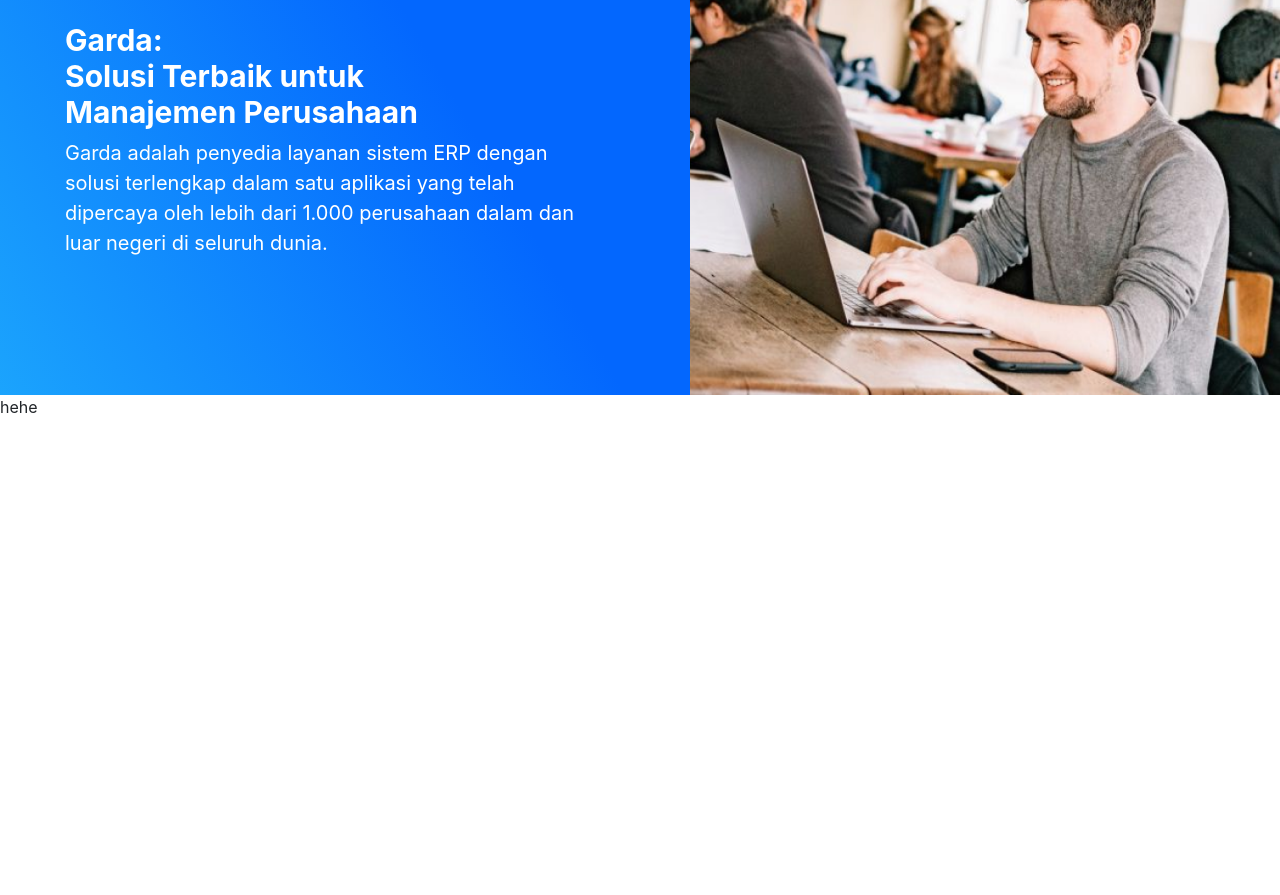
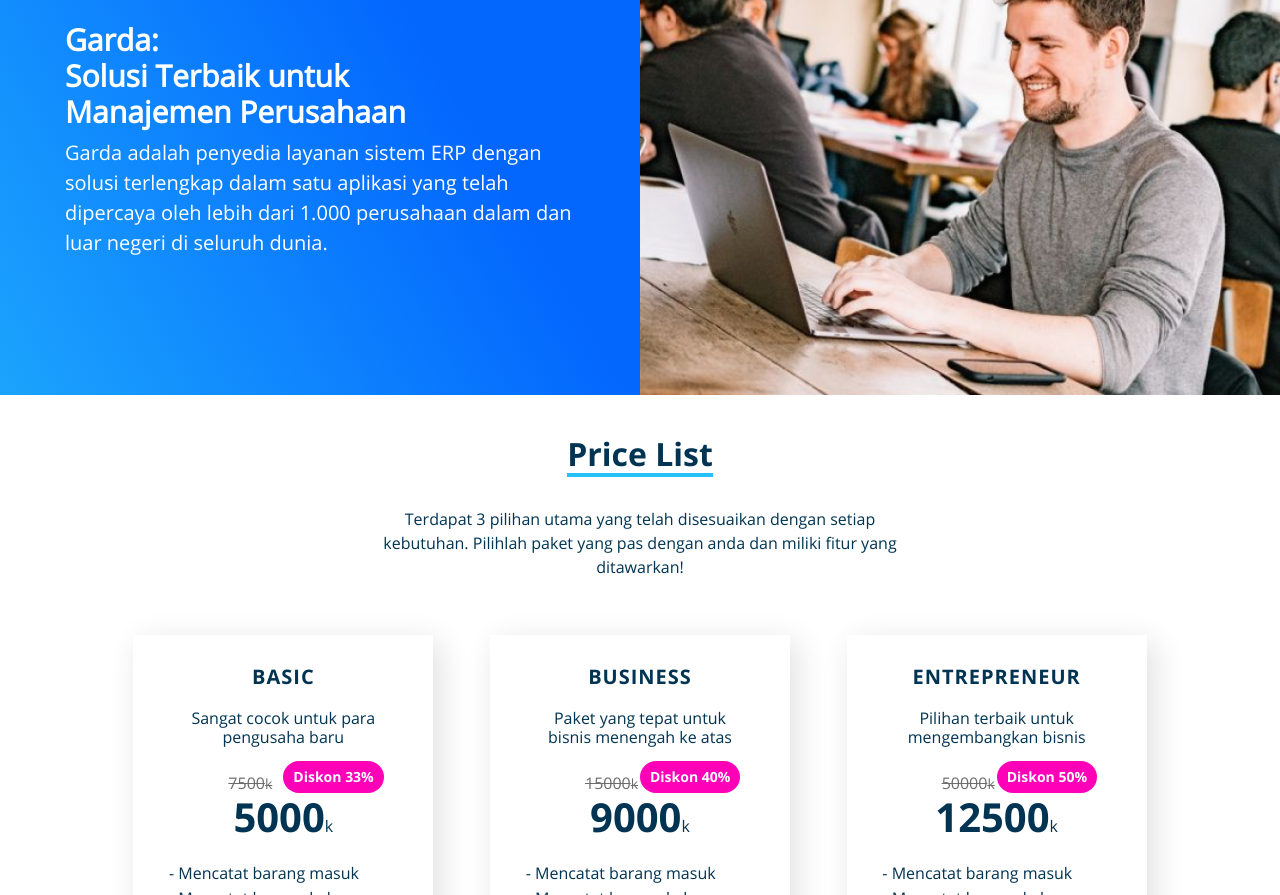
Before and after one commit to Mock1ng/garda-landing-page, a React (Create React App) app: page / in a window 1280 px wide. Shown: the part 900-1795 px from the top of the page. Built offline with nearby package versions, Linux system fonts and the light colour scheme.

Commit message:
almost with card, minus best seller card

```diff
--- a/src/App.js
+++ b/src/App.js
@@ -2,16 +2,21 @@
 import Navbar from './components/navbar/Navbar';
 import Jumbotron from './components/Jumbotron';
 import About from './components/About';
+import PriceList from './components/priceList/PriceList';
+import { PlanProvider } from './components/PlanContext';
 import './App.scss';
 
 function App() {
   return (
-    <div className='panjang'>
-      <Navbar />
-      <Jumbotron />
-      <About />
-      <div className="panjang">hehe</div>
-    </div>
+    <PlanProvider>
+      <div>
+        <Navbar />
+        <Jumbotron />
+        <About />
+        <PriceList />
+        <div className="panjang"></div>
+      </div>
+    </PlanProvider>
   );
 }
 
--- a/src/App.scss
+++ b/src/App.scss
@@ -1,6 +1,11 @@
 @font-face {
   font-family: Open-sans;
   src: url(./assets/fonts/Open_Sans/OpenSans-Regular.ttf);
+}
+
+@font-face {
+  font-family: Open-sans-bold;
+  src: url(./assets/fonts/Open_Sans/OpenSans-Bold.ttf);
 }
 
 @font-face {
@@ -15,12 +20,18 @@
   margin: 0;
   padding: 0;
   box-sizing: border-box;
+  font-family: 'Open-sans';
+}
+
+body {
+  // overflow: hidden;
 }
 
 
 @import './components/styles/navbar';
 @import './components//styles/jumbotron';
 @import './components/styles/about';
+@import './components/styles/price';
 
 .container-fluid {
 
--- a/src/components/Jumbotron.js
+++ b/src/components/Jumbotron.js
@@ -1,6 +1,7 @@
 import React from 'react';
 import jumbotron1 from '../assets/svgs/jumbotron1.svg';
-import jumbotron2 from '../assets/svgs/jumbotron2.svg'
+import jumbotron2 from '../assets/svgs/jumbotron2.svg';
+import imgJumbotron2 from '../assets/imgs/img-jumbotron2.png';
 
 const Jumbotron = () => {
     return (
@@ -13,6 +14,7 @@
                     pengadaan, manufaktur, pelayanan, penjualan, dan finansial.</p>
                 </div>
             </div>
+            <img src={imgJumbotron2} alt="working" className='img-jumbotron2' />
             <img src={jumbotron2} alt="ilus2" className='ilus-jumbotron2' />
         </div>
     )
--- /dev/null
+++ b/src/components/PlanContext.js
@@ -0,0 +1,55 @@
+import React, { createContext } from 'react';
+
+export const PlanContext = createContext();
+
+export const PlanProvider = props => {
+    const basic = {
+        title: 'BASIC',
+        desc: 'Sangat cocok untuk para pengusaha baru',
+        priceBefore: 7500,
+        discount: 33,
+        realPrice: 5000,
+        services: [
+            'Mencatat barang masuk',
+            'Mencatat barang keluar',
+            'Mencatat hasil keuntungan'
+        ]
+    }
+
+    const business = {
+        title: 'BUSINESS',
+        desc: 'Paket yang tepat untuk bisnis menengah ke atas',
+        priceBefore: 15000,
+        discount: 40,
+        realPrice: 9000,
+        services: [
+            'Mencatat barang masuk',
+            'Mencatat barang keluar',
+            'Mencatat hasil keuntungan',
+            'Support 7x24 Jam'
+        ]
+    }
+
+    const entrepreneur = {
+        title: 'ENTREPRENEUR',
+        desc: 'Pilihan terbaik untuk mengembangkan bisnis',
+        priceBefore: 50000,
+        discount: 50,
+        realPrice: 12500,
+        services: [
+            'Mencatat barang masuk',
+            'Mencatat barang keluar',
+            'Mencatat hasil keuntungan',
+            'Support 7x24 Jam',
+            'Export data ke Excel',
+            'AI prediksi penghasilan'
+        ]
+    }
+
+
+    return (
+        <PlanContext.Provider value={{ basic, business, entrepreneur }}>
+            {props.children}
+        </PlanContext.Provider>
+    )
+}
--- a/src/components/navbar/Navbar.js
+++ b/src/components/navbar/Navbar.js
@@ -2,13 +2,13 @@
 import NavbarNav from './NavbarNav';
 
 const Navbar = () => {
-  let elem = (document.compatMode === "CSS1Compat") ?
-    document.documentElement :
-    document.body;
+  // let elem = (document.compatMode === "CSS1Compat") ?
+  //   document.documentElement :
+  //   document.body;
 
-  let height = elem.clientHeight;
-  let width = elem.clientWidth;
-  console.log(height, width);
+  // let height = elem.clientHeight;
+  // let width = elem.clientWidth;
+  // console.log(height, width);
 
 
   return (
--- /dev/null
+++ b/src/components/priceList/PriceCard.js
@@ -0,0 +1,26 @@
+import React from 'react'
+
+const PriceCard = ({ title, desc, priceBefore, discount, realPrice, services }) => {
+
+    return (
+        <div className='custom-card'>
+            <h3 className='title'>{title}</h3>
+            <p className='desc'>{desc}</p>
+            <div className="harga">
+                <div className="addition">
+                    <h5 className='price-before'>{priceBefore}<span>k</span></h5>
+                    <h5 className='discount'>Diskon {discount}%</h5>
+                </div>
+                <h3 className='real-price'>{realPrice}<span>k</span></h3>
+            </div>
+            <ul className='services'>
+                {services.map((item, i) => (
+                    <li className='service' key={i}>{item}</li>
+                ))}
+            </ul>
+            <button className='buy-button'>Beli</button>
+        </div>
+    )
+}
+
+export default PriceCard
--- /dev/null
+++ b/src/components/priceList/PriceList.js
@@ -0,0 +1,31 @@
+import React, { useContext } from 'react';
+import { PlanContext } from '../PlanContext';
+import PriceCard from './PriceCard';
+
+const PriceList = () => {
+    const value = useContext(PlanContext);
+    const basic = value.basic;
+    const business = value.business;
+    const entrepreneur = value.entrepreneur;
+
+
+    return (
+        <div className='price'>
+            <div className="container-fluid">
+                <div className="row text-center">
+                    <div className="col-sm-6 offset-sm-3">
+                        <h2>Price List</h2>
+                        <p>Terdapat 3 pilihan utama yang telah disesuaikan dengan setiap kebutuhan. Pilihlah paket yang pas dengan anda dan miliki fitur yang ditawarkan!</p>
+                    </div>
+                </div>
+                <div className="card-wrapper">
+                    <PriceCard key={basic.title} title={basic.title} desc={basic.desc} priceBefore={basic.priceBefore} discount={basic.discount} realPrice={basic.realPrice} services={basic.services} />
+                    <PriceCard key={business.title} title={business.title} desc={business.desc} priceBefore={business.priceBefore} discount={business.discount} realPrice={business.realPrice} services={business.services} />
+                    <PriceCard key={entrepreneur.title} title={entrepreneur.title} desc={entrepreneur.desc} priceBefore={entrepreneur.priceBefore} discount={entrepreneur.discount} realPrice={entrepreneur.realPrice} services={entrepreneur.services} />
+                </div>
+            </div>
+        </div>
+    )
+}
+
+export default PriceList
--- a/src/components/styles/_about.scss
+++ b/src/components/styles/_about.scss
@@ -3,6 +3,7 @@
     background: linear-gradient(240deg, $blue-background 60%, #27C2FC 120%);
     color: #fff;
     position: relative;
+    overflow-y: hidden;
 
     .about-content-wrapper {
         height: 100%;
@@ -51,7 +52,8 @@
             @include for-desktop() {
                 position: absolute;
                 right: 0;
-                height: 495px;
+                width: 50vw;
+                // height: 495px;
             }
         }
     }
--- a/src/components/styles/_jumbotron.scss
+++ b/src/components/styles/_jumbotron.scss
@@ -1,6 +1,7 @@
 .custom-jumbotron {
     height: 100vh;
     position: relative;
+    overflow-x: hidden;
 
     .ilus-jumbotron1 {
         width: 300px;
@@ -13,13 +14,11 @@
     }
 
     .content {
-        // position: absolute;
-        // top: 120px;
-        // left: 50%;
-        // width: 530px;
         text-align: center;
         color: $blue-font;
         z-index: 2;
+        position: relative;
+        top: 30px;
 
         @include for-desktop() {
             position: absolute;
@@ -44,6 +43,25 @@
         }
     }
 
+    .img-jumbotron2 {
+        transform: scaleX(-1);
+        width: auto;
+        height: 80vh;
+        position: absolute;
+        left: -320px;
+        bottom: 0;
+        z-index: 0;
+        filter: brightness(130%) blur(5px);
+        // display: none;
+
+        @include for-desktop() {
+            width: 50vw;
+            height: auto;
+            left: 0;
+            filter: unset;
+        }
+    }
+
     .ilus-jumbotron2 {
         width: 400px;
         height: auto;
--- /dev/null
+++ b/src/components/styles/_price.scss
@@ -0,0 +1,135 @@
+// Price Card Component
+.custom-card {
+    width: 300px;
+    height: 485px;
+    color: $blue-font;
+    box-shadow: 7px 7px 30px #e0e0e0;
+    padding: 30px 45px;
+    position: relative;
+    margin-top: 40px;
+    transition: 0.3s all !important;
+
+    &:hover {
+        box-shadow: 20px 20px 40px #e0e0e0;
+        transform: translate(0, -5px);
+    }
+
+    .title {
+        font-size: 20px;
+        // font-weight: bold;
+        margin-bottom: 20px;
+        letter-spacing: 1px;
+        font-family: 'Open-sans-bold';
+    }
+
+    .desc {
+        font-style: 16px;
+        line-height: 19px;
+    }
+
+    .harga {
+
+        .addition {
+            position: relative;
+            height: 30px;
+            width: 210px;
+
+            .price-before {
+                text-decoration: line-through;
+                color: #6D6D6D;
+                display: inline;
+                font-size: 16px;
+                position: absolute;
+                bottom: 0;
+                margin: 0;
+                left: 50px;
+
+                span {
+                    font-size: 14px;
+                }
+            }
+
+            .discount {
+                display: inline-block;
+                background: $purple;
+                border-radius: 30px;
+                font-size: 14px;
+                font-family: 'Open-sans-bold';
+                color: #fff;
+                padding: 8px 10px;
+                margin: 0;
+                position: absolute;
+                bottom: 0;
+            }
+        }
+
+        .real-price {
+            font-size: 40px;
+            font-family: 'Open-sans-bold';
+            margin-bottom: 20px;
+
+            span {
+                font-size: 16px;
+            }
+        }
+    }
+
+    .services {
+        text-align: left;
+
+        .service {
+            list-style-type: '- ';
+            line-height: 25px;
+        }
+    }
+
+    .buy-button {
+        width: 80%;
+        height: 50px;
+        background: $blue-primary;
+        border: none;
+        border-radius: 5px;
+        color: #fff;
+        font-family: 'Open-sans-bold';
+        position: absolute;
+        left: 50%;
+        bottom: 30px;
+        transform: translate(-50%, 0);
+        transition: 0.2s;
+
+        &:hover {
+            filter: brightness(92%);
+        }
+    }
+}
+
+
+// Price List Component
+.price {
+    color: $blue-font;
+    padding: 30px;
+
+    @include for-desktop() {
+        padding: 40px;
+    }
+
+    h2 {
+        font-family: "Open-sans-bold";
+        border-bottom: 4px solid $blue-primary;
+        display: inline-block;
+        margin-bottom: 30px;
+    }
+
+    .card-wrapper {
+        display: flex;
+        height: 100%;
+        justify-content: space-around;
+        text-align: center;
+        flex-wrap: wrap;
+        // background: #cecece;
+
+        @include for-desktop() {
+            // height: 560px;
+        }
+    }
+}
```
Also changed, not shown: src/assets/imgs/img-jumbotron2.png (added).
